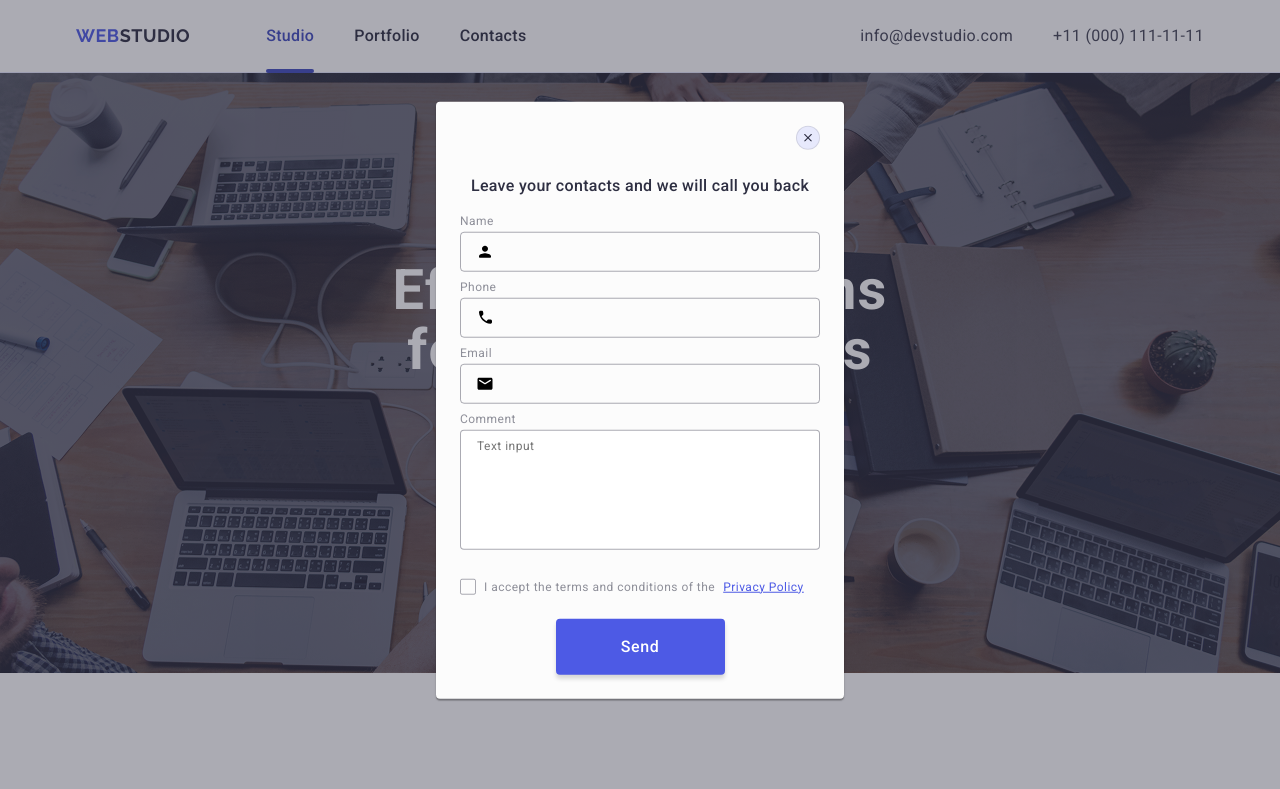
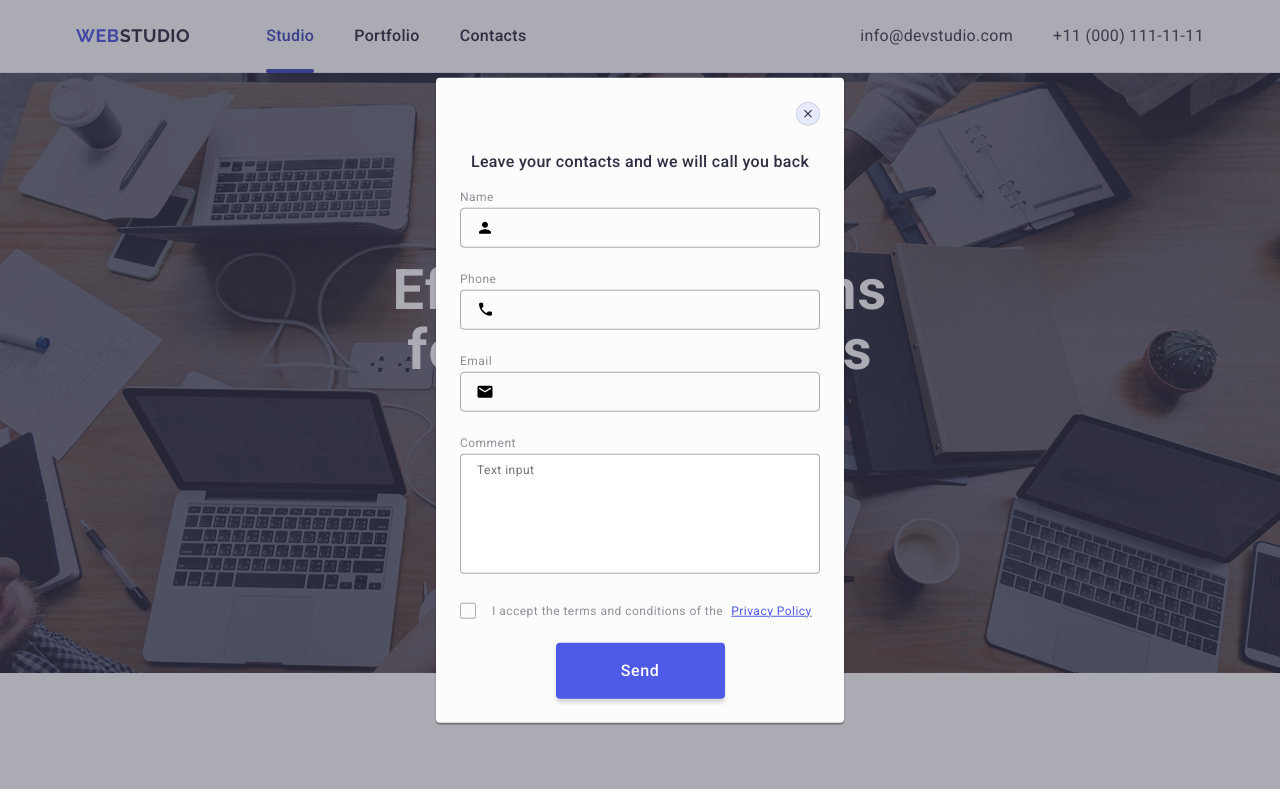
Before and after one commit to alinchiessss-del/goit-markup-hw-05, a plain HTML site: page index.html in a window 1280 px wide. Shown: the top 789 px of the page. Drawn offline with nearby package versions, Linux system fonts and the light colour scheme.

Commit message:
update code

```diff
--- a/css/styles.css
+++ b/css/styles.css
@@ -566,7 +566,7 @@ a {
     top: 50%;
     left: 50%;
     transform: translate(-50%, -50%);
-    padding: 72px 24px 24px;
+    padding: 72px 24px 24px 24px;
     box-shadow: 0 1px 1px 0 rgba(0, 0, 0, 0.14), 0 1px 3px 0 rgba(0, 0, 0, 0.12), 0 2px 1px 0 rgba(0, 0, 0, 0.2);
 }
 
@@ -597,6 +597,7 @@ a {
     fill: #ffffff;
 }
 
+
 .modal-title {
     font-weight: 500;
     font-size: 16px;
@@ -622,7 +623,7 @@ a {
 }
 
 .modal-field {
-    margin-bottom: 8px;
+    margin-bottom: 24px;
     padding: 0;
 }
 
@@ -638,7 +639,7 @@ a {
     background-color: transparent;
     padding-left: 38px;
     outline: transparent;
-    outline: transparent;
+    gap: 8px;
     transition: border-color 250ms cubic-bezier(0.4, 0, 0.2, 1);
 }
 
@@ -676,7 +677,6 @@ a {
     resize: none;
     padding: 8px 16px;
     transition: border-color 250ms cubic-bezier(0.4, 0, 0.2, 1);
-    margin-bottom: 16px;
     font-size: 12px;
     line-height: 1.17;
     letter-spacing: 0.04em;
@@ -738,6 +738,7 @@ a {
     align-items: center;
     justify-content: center;
     fill: transparent;
+    margin-right: 8px;
 }
 
 .modal-submit-btn {
@@ -757,8 +758,9 @@ a {
     font-weight: 500;
     font-size: 16px;
     cursor: pointer;
-    margin: 0 auto;
+    margin: auto;
     box-shadow: 0 4px 4px 0 rgba(0, 0, 0, 0.15);
+    margin-top: 24px;
 
     transition:
         background-color 250ms cubic-bezier(0.4, 0, 0.2, 1),
```
